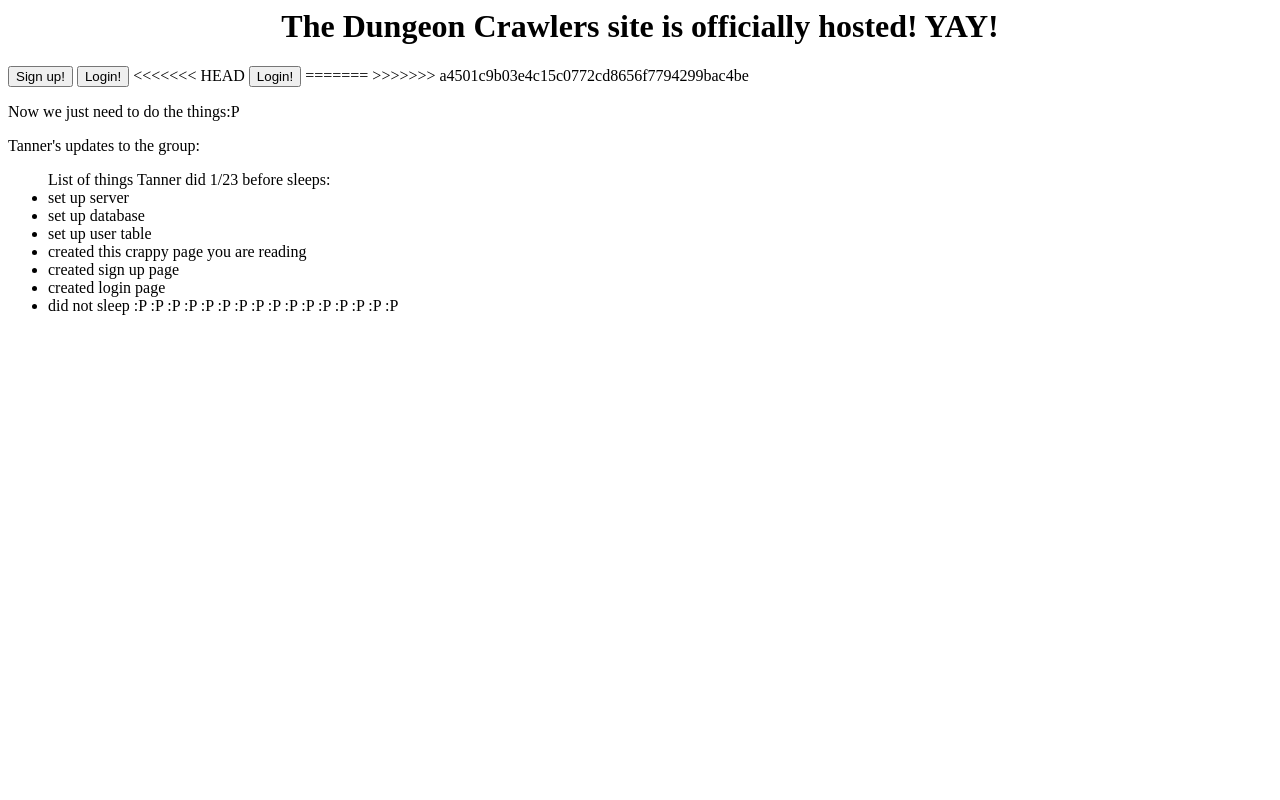
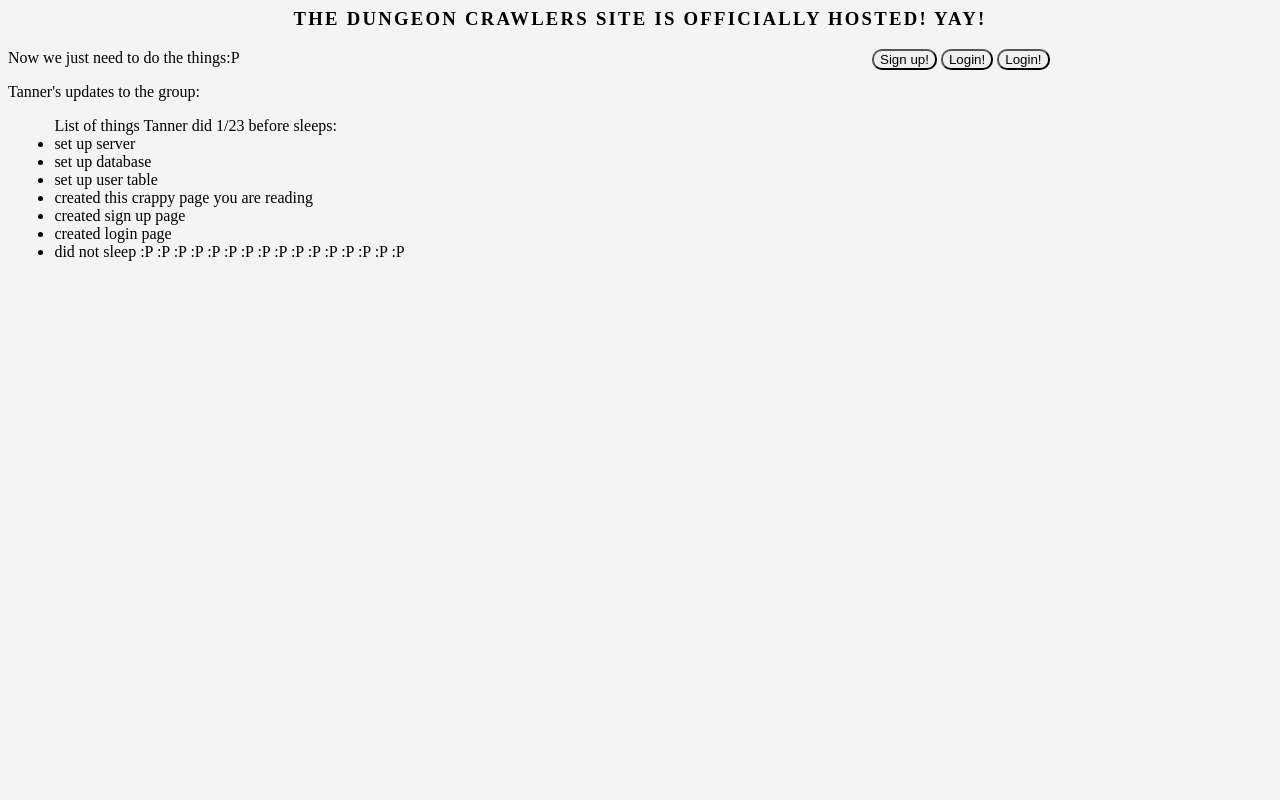
Before and after one commit to vdwtanner/GMInspiration, a PHP site: page / in a window 1280 px wide. Run offline with PHP 8.4, Linux system fonts and the light colour scheme.

Commit message:
Add some basic Goldilcoks CSS to give Dalton a starting point. Not very useful given that everything is basically blank space at the moment and no content, but still.

```diff
--- /dev/null
+++ b/public_html/css/example/global.css
@@ -0,0 +1,58 @@
+@import url("../global.css");
+
+/*
+This file contains the unique styles needed for example.html which do not appear in /css/global.css
+----------------------------------------------------------------------------------------
+*/
+
+html {
+  background: rgb(244, 244, 244);
+  }
+
+/* 5. GLOBAL LAYOUT & GLOBAL CUSTOM TYPOGRAPHY
+----------------------------------------------------------------------------------------*/
+h1 {
+  text-align: center;
+  font-size: 2.618em;
+  line-height: 1.2em;
+  }
+
+h3 { text-transform:uppercase; letter-spacing:0.12em; }
+h3, h4, h5, h6 { font-weight: bold; }
+
+p.intro { font-size: 1.309em; margin-bottom: 1em; }
+
+header { text-align:center; }
+
+footer {
+  margin:1.618em 0 0;
+  padding: 1.618em 0 0;
+  border-top: 1px solid rgb(102,102,102);
+  border-bottom: 1px solid rgb(102,102,102);
+  }
+
+footer p { float: left; margin-right:1em; }
+
+
+/* 6. CUSTOM LAYOUT & TYPOGRAPHY (Baby bear)
+----------------------------------------------------------------------------------------*/
+
+header img#header-logo { margin-bottom:-0.809em; }
+
+header h2:before {
+  content:"";
+  border-bottom:1px solid #333;
+  height: 1.618em;
+  width: 35%;
+  display: block;
+  float: left;
+}
+
+header h2:after {
+  content:"";
+  border-bottom:1px solid #333;
+  height: 1.618em;
+  width: 35%;
+  display: block;
+  float: right;
+}
--- /dev/null
+++ b/public_html/css/example/layout.css
@@ -0,0 +1,88 @@
+/* 8. CUSTOM LAYOUT & TYPOGRAPHY (Daddy bear)
+----------------------------------------------------------------------------------------*/
+#container {
+	padding: 1.618em;
+	margin: 0 auto;
+	max-width: 60em;
+	}
+
+header h2:before, header h2:after { width: 42%; }
+
+h1 { font-size: 4.4em; line-height:1.618em; margin-bottom:0.1em; }
+
+h1 span {
+  font-family: "proxima-nova-1","proxima-nova-2", arial, helvetica, sans-serif;
+  text-transform: uppercase;
+  letter-spacing:0.1em;
+  font-size:0.382em;
+  line-height:3.236em;
+  display:block;
+  }
+
+h1 span:before, h1 span:after {
+  content:"";
+  border-top:1px solid #333;
+  height: 0.1em;
+  width: 25%;
+  display: block;
+  margin-top: 1.618em;
+  }
+
+h1 span:before { float: left; }
+h1 span:after { float: right; }
+
+ul { margin-left: 0.4em; }
+ol { margin-left: 0.4em; }
+
+p.intro {
+  font-size: 1.618em;
+  line-height:1.4289em;
+  max-width: 20em;
+  margin-bottom: 1em;
+  }
+
+aside {/*Will be in right hand column*/
+  float: right;
+  clear: right;
+  width: 25em;
+  /*margin-top:-12.5em; the height of p.intro*/
+  /*margin-bottom:13em; Add spacing between asides*/
+  height:auto;
+  }
+
+footer p { max-width: 17.942em; }
+
+.smallOnly {
+	display: none;
+}
+
+/* 9. CUSTOM LAYOUT & TYPOGRAPHY (Mummy bear)
+----------------------------------------------------------------------------------------*/
+@media screen and (min-width: 30em) and (max-width: 63.236em) {
+
+#container { width: 30em; }
+
+header h2:before, header h2:after { width: 35%; }
+
+h1 { font-size: 2.618em; line-height: 1.4em; }
+h1 span { font-size:0.5em; }
+h1 span:before, h1 span:after { width: 0%; }
+
+p.intro {
+  font-size: 1.309em;
+  margin-bottom: 1em;
+  max-width: 33em;
+  }
+
+aside {
+  float: none;
+  width: auto;
+  height: auto;
+  margin: 0 0 2.2em;
+  }
+
+.smallOnly {
+	display: block;
+}
+
+}
--- a/public_html/index.html
+++ b/public_html/index.html
@@ -1,16 +1,16 @@
 <DOCTYPE html>
 <html>
 <head>
-<title>Dungeon Crawlers</title>
+	<title>Dungeon Crawlers</title>
+	<link rel="stylesheet" href="css/example/global.css" media="all">
+	<link rel="stylesheet" href="css/example/layout.css" media="all and (min-width: 33.236em)">
 </head>
 <body>
-	<h1 style="text-align:center">The Dungeon Crawlers site is officially hosted! YAY!</h1>
-	<a href="sign_up.html"><button>Sign up!</button></a>
-	<a href="login.html"><button>Login!</button></a>
-<<<<<<< HEAD
-	<a href="logoff.html"><button>Login!</button></a>
-=======
->>>>>>> a4501c9b03e4c15c0772cd8656f7794299bac4be
+	<h3 style="text-align:center">The Dungeon Crawlers site is officially hosted! YAY!</h3>
+	<aside><a href="sign_up.html"><button style="border-radius: 10px;">Sign up!</button></a>
+	<a href="login.html"><button style="border-radius: 10px;">Login!</button></a>
+	<a href="logoff.html"><button style="border-radius: 10px;">Login!</button></a>
+	</aside>
 	<p>Now we just need to do the things:P</p>
 	<label for="Tanner updates">Tanner's updates to the group:</label>
 	<ul id="Tanner updates">
--- a/public_html/login.html
+++ b/public_html/login.html
@@ -1,6 +1,9 @@
 <DOCTYPE html>
 <html>
 <head>
+	<title>Login</title>
+	<link rel="stylesheet" href="css/example/global.css" media="all">
+	<link rel="stylesheet" href="css/example/layout.css" media="all and (min-width: 33.236em)">
 </head>
 <body>
 	<form method="POST" action="login.php">
--- a/public_html/login.php
+++ b/public_html/login.php
@@ -1,6 +1,9 @@
 <DOCTYPE html>
 <html>
 <head>
+	<title>Login</title>
+	<link rel="stylesheet" href="css/example/global.css" media="all">
+	<link rel="stylesheet" href="css/example/layout.css" media="all and (min-width: 33.236em)">
 </head>
 <body>
 <?php
--- a/public_html/logoff.php
+++ b/public_html/logoff.php
@@ -4,6 +4,9 @@
 <DOCTYPE html>
 <html>
 <head>
+	<title>Log Off</title>
+	<link rel="stylesheet" href="css/example/global.css" media="all">
+	<link rel="stylesheet" href="css/example/layout.css" media="all and (min-width: 33.236em)">
 </head>
 <body>
 	<?php
--- a/public_html/sign_up.html
+++ b/public_html/sign_up.html
@@ -1,6 +1,9 @@
 <DOCTYPE html>
 <html>
 <head>
+
+	<link rel="stylesheet" href="css/example/global.css" media="all">
+	<link rel="stylesheet" href="css/example/layout.css" media="all and (min-width: 33.236em)">
 
 	<script type="text/javascript" language="javascript">
 		function check(input) {
--- a/public_html/sign_up.php
+++ b/public_html/sign_up.php
@@ -1,6 +1,9 @@
 <DOCTYPE html>
 <html>
 <head>
+	<title>Sign up</title>
+	<link rel="stylesheet" href="css/example/global.css" media="all">
+	<link rel="stylesheet" href="css/example/layout.css" media="all and (min-width: 33.236em)">
 </head>
 <body>
 <?php
@@ -55,6 +58,6 @@
 	}
 	$mysql->close();
 ?>
-	<a href="index.html"><button style="radius: 4px;">Home</button></a>
+	<a href="index.html"><button style="border-radius: 4px;">Home</button></a>
 </body>
 </html>
--- a/public_html/verify.php
+++ b/public_html/verify.php
@@ -2,6 +2,8 @@
 <html>
 <head>
 	<title>Email Verification</title>
+	<link rel="stylesheet" href="css/example/global.css" media="all">
+	<link rel="stylesheet" href="css/example/layout.css" media="all and (min-width: 33.236em)">
 </head>
 <body>
 	<div id="header">
```
